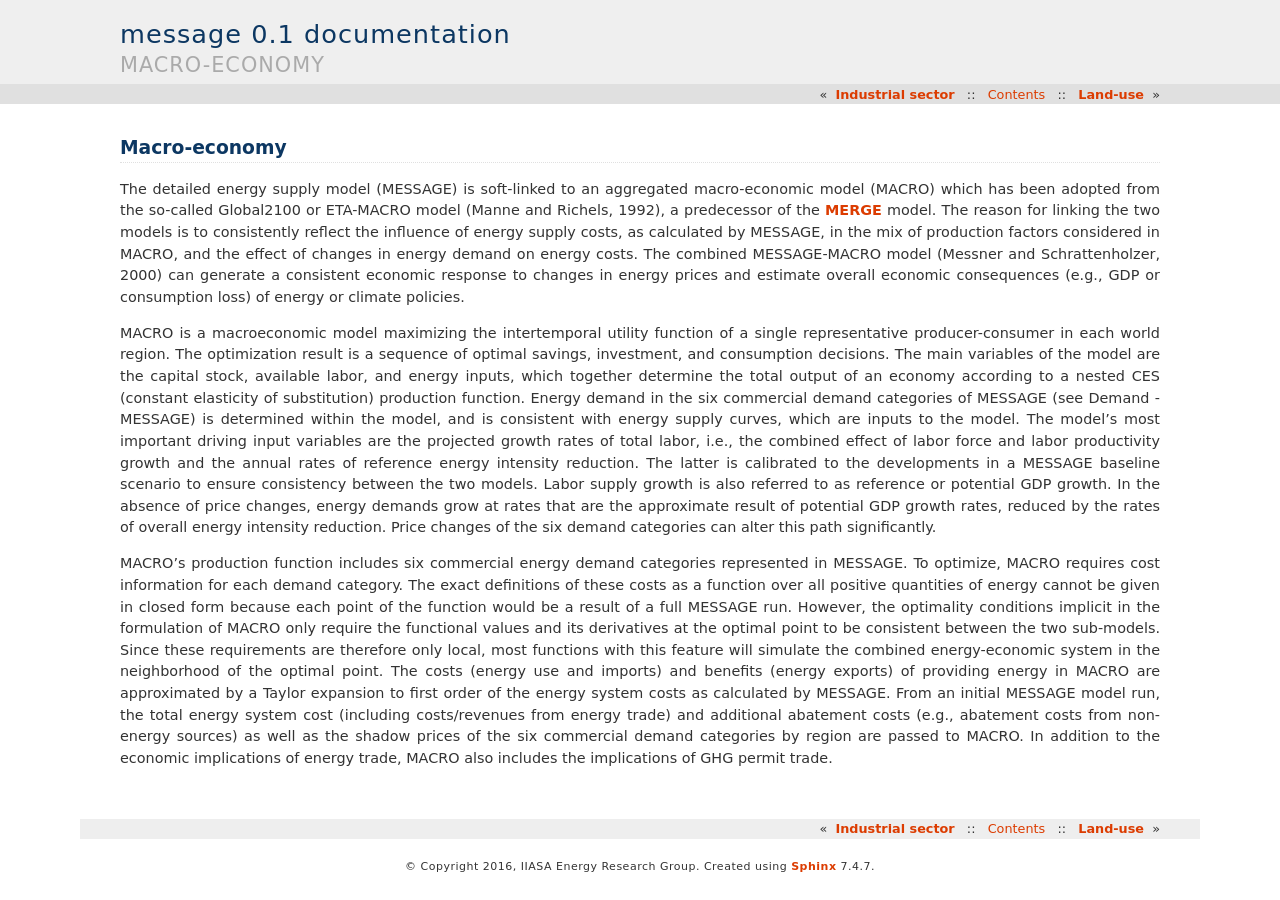
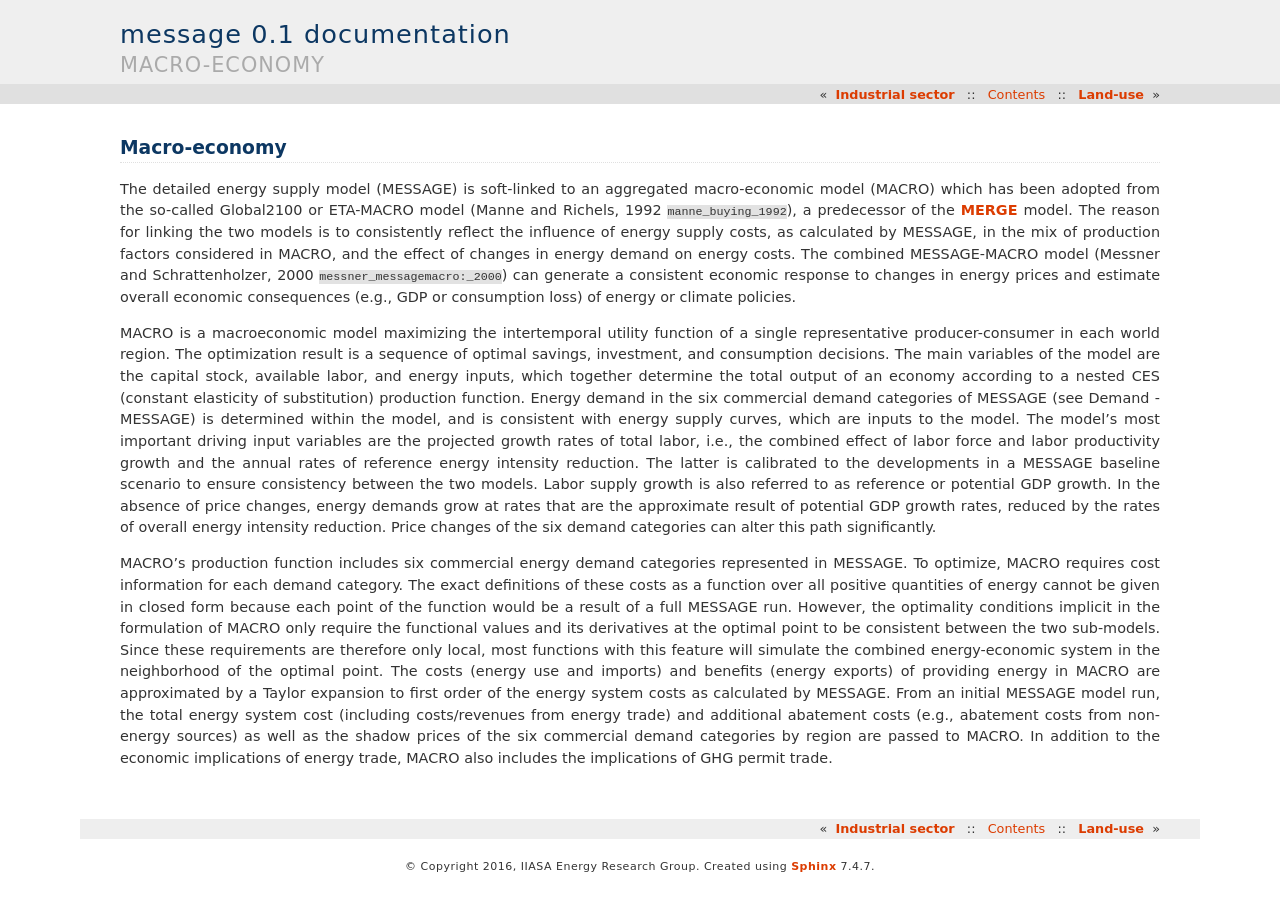
Before and after one commit to yiyi1991/message-ix-models, a Sphinx documentation site: the page built from doc/global/source/message_globiom/macro.rst, in a window 1280 px wide. Built offline with Sphinx 7.4.7, drawn with Linux system fonts in a browser that asks for light colours; cross-references to code outside the pages are shown as plain code.

Commit message:
Update macro.rst

```diff
--- a/doc/global/source/message_globiom/macro.rst
+++ b/doc/global/source/message_globiom/macro.rst
@@ -1,7 +1,7 @@
 
 Macro-economy
 ----
-The detailed energy supply model (MESSAGE) is soft-linked to an aggregated macro-economic model (MACRO) which has been adopted from the so-called Global2100 or ETA-MACRO model (Manne and Richels, 1992), a predecessor of the `MERGE <http://www.stanford.edu/group/MERGE/>`_ model. The reason for linking the two models is to consistently reflect the influence of energy supply costs, as calculated by MESSAGE, in the mix of production factors considered in MACRO, and the effect of changes in energy demand on energy costs. The combined MESSAGE-MACRO model (Messner and Schrattenholzer, 2000) can generate a consistent  economic response to changes in energy prices and estimate overall economic consequences (e.g., GDP or consumption loss) of energy or climate policies.
+The detailed energy supply model (MESSAGE) is soft-linked to an aggregated macro-economic model (MACRO) which has been adopted from the so-called Global2100 or ETA-MACRO model (Manne and Richels, 1992 :cite:`manne_buying_1992`), a predecessor of the `MERGE <http://www.stanford.edu/group/MERGE/>`_ model. The reason for linking the two models is to consistently reflect the influence of energy supply costs, as calculated by MESSAGE, in the mix of production factors considered in MACRO, and the effect of changes in energy demand on energy costs. The combined MESSAGE-MACRO model (Messner and Schrattenholzer, 2000 :cite:`messner_messagemacro:_2000`) can generate a consistent  economic response to changes in energy prices and estimate overall economic consequences (e.g., GDP or consumption loss) of energy or climate policies.
 
 MACRO is a macroeconomic model maximizing the intertemporal utility function of a single representative producer-consumer in each world region. The optimization result is a sequence of optimal savings, investment, and consumption decisions. The main variables of the model are the capital stock, available labor, and energy inputs, which together determine the total output of an economy according to a nested CES (constant elasticity of substitution) production function. Energy demand in the six commercial demand categories of MESSAGE (see Demand - MESSAGE) is determined within the model, and is consistent with energy supply curves, which are inputs to the model. The model’s most important driving input variables are the projected growth rates of total labor, i.e., the combined effect of labor force and labor productivity growth and the annual rates of reference energy intensity reduction. The latter is calibrated to the developments in a MESSAGE baseline scenario to ensure consistency between the two models. Labor supply growth is also referred to as reference or potential GDP growth. In the absence of price changes, energy demands grow at rates that are the approximate result of potential GDP growth rates, reduced by the rates of overall energy intensity reduction. Price changes of the six demand categories can alter this path significantly.
 
```
